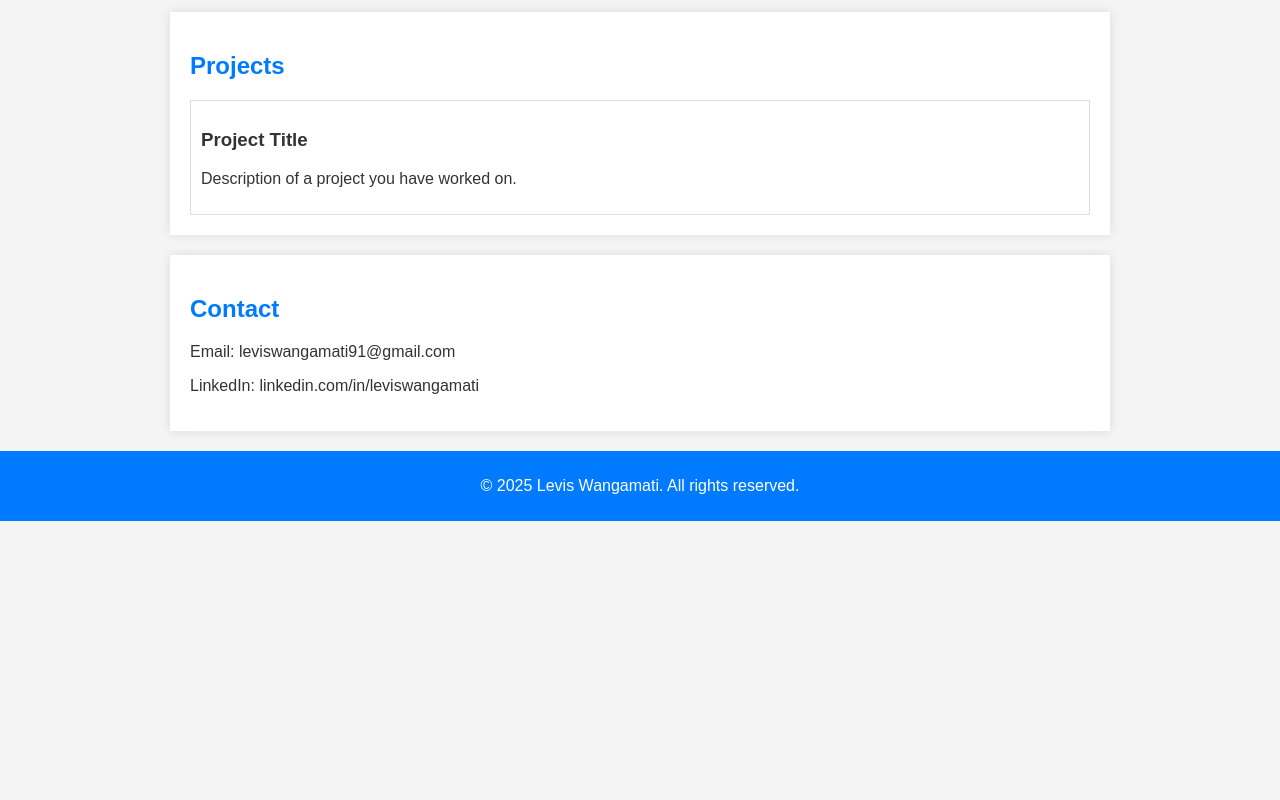
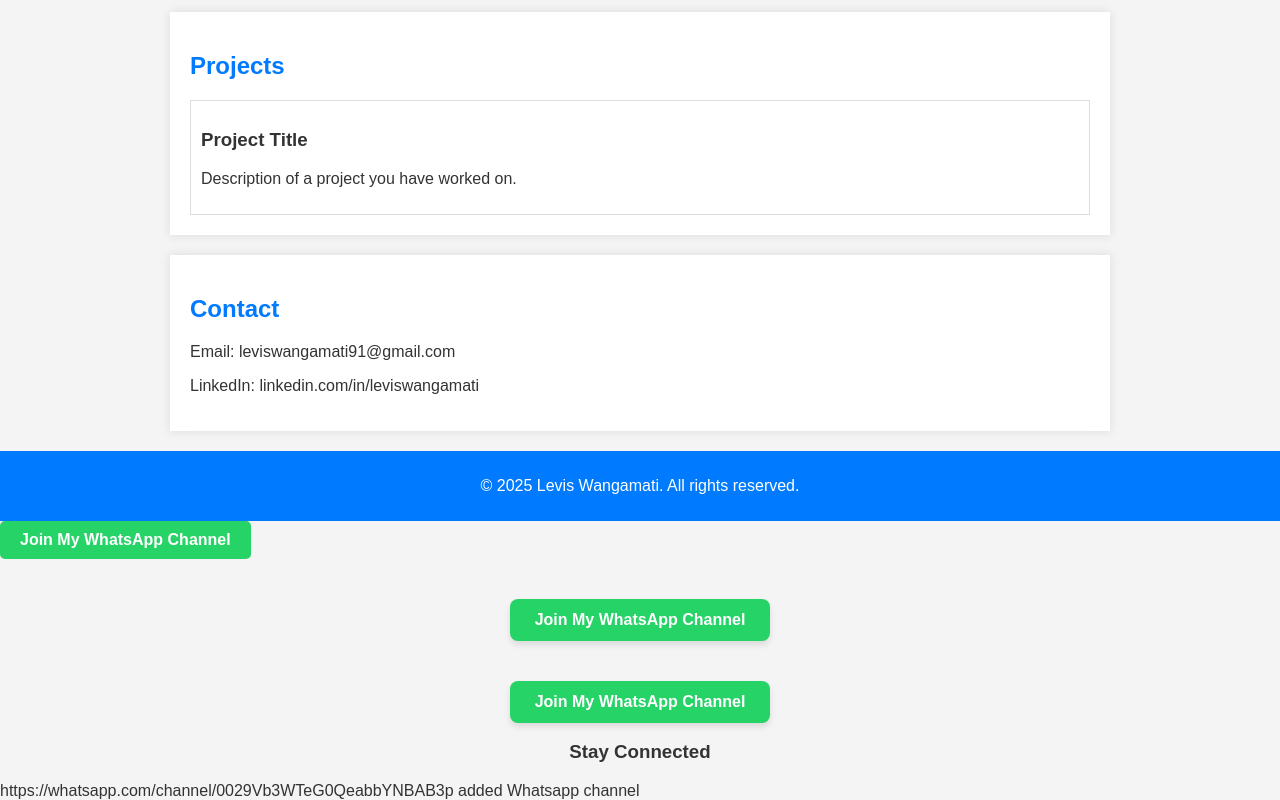
Before and after one commit to Leviswangamati/Levis-portfolio-, a plain HTML site: page index.html in a window 1280 px wide. Shown: the part 873-1673 px from the top of the page. Before the commit the page ends 1394 px from the top, so only its background shows below. Drawn offline with Linux system fonts and the light colour scheme.

```diff
--- a/index.html
+++ b/index.html
@@ -38,6 +38,16 @@
     </section>
     <footer>
         <p>&copy; 2025 Levis Wangamati. All rights reserved.</p>
-    </footer>
+    </footer><a href="https://whatsapp.com/channel/0029Vb3WTeG0QeabbYNBAB3p" target="_blank" style="display:inline-block;padding:10px 20px;background-color:#25D366;color:white;border-radius:5px;text-decoration:none;font-weight:bold;">
+  Join My WhatsApp Channel
+    </a><div style="text-align:center; margin-top: 40px;">
+  <a href="https://whatsapp.com/channel/0029Vb3WTeG0QeabbYNBAB3p" target="_blank" style="display:inline-block; padding:12px 25px; background-color:#25D366; color:white; border:none; border-radius:8px; font-size:16px; font-weight:600; text-decoration:none; box-shadow:0 4px 6px rgba(0,0,0,0.1); transition: background-color 0.3s ease;">
+    Join My WhatsApp Channel
+  </a><div style="text-align:center; margin-top: 40px;">
+  <a href="https://whatsapp.com/channel/0029Vb3WTeG0QeabbYNBAB3p" target="_blank" style="display:inline-block; padding:12px 25px; background-color:#25D366; color:white; border:none; border-radius:8px; font-size:16px; font-weight:600; text-decoration:none; box-shadow:0 4px 6px rgba(0,0,0,0.1); transition: background-color 0.3s ease;">
+    Join My WhatsApp Channel
+  </a>
+  </div>
+    </div><h3 style="text-align:center;">Stay Connected</h3>
 </body>
-</html>
+</html>https://whatsapp.com/channel/0029Vb3WTeG0QeabbYNBAB3p added Whatsapp channel
```
